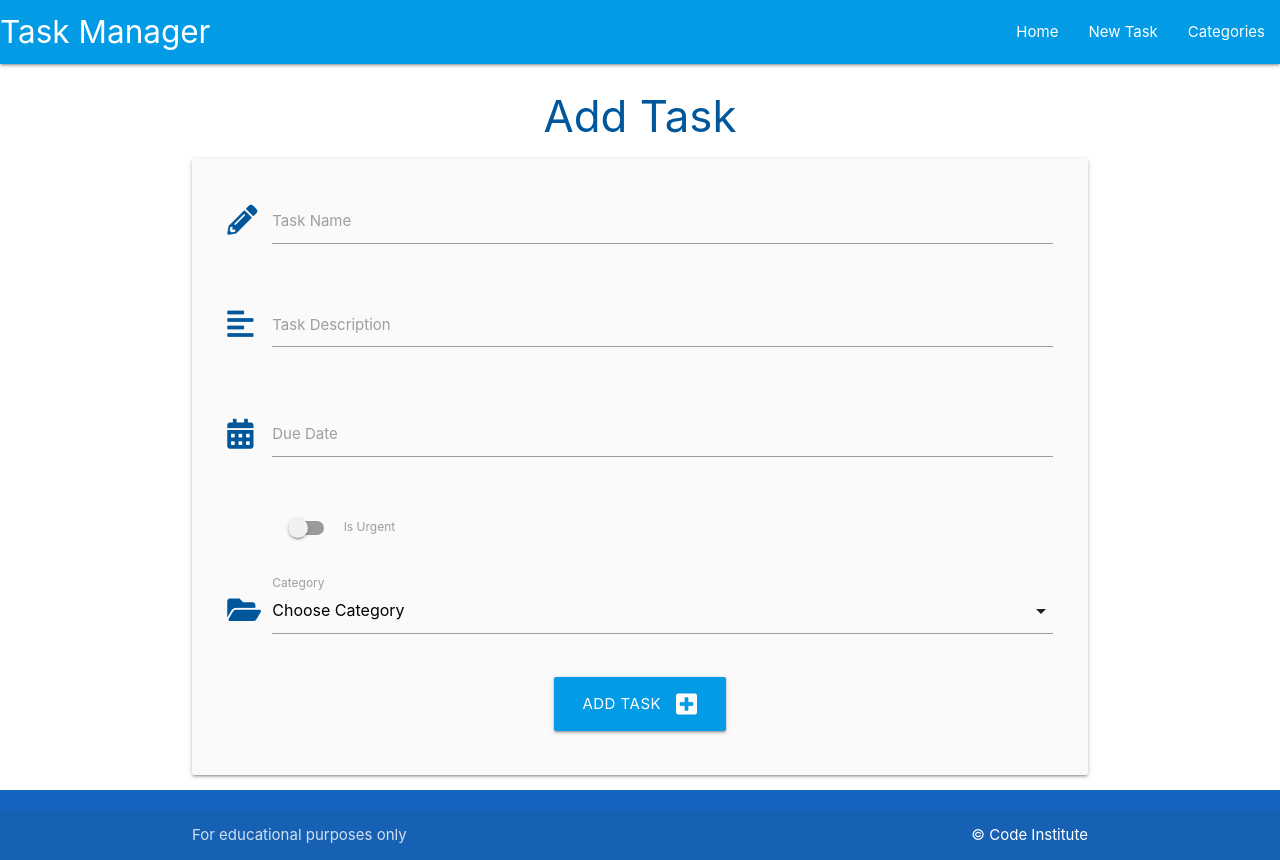
After one commit to PetterJohanssonTilia/FLASK-SQLALCHEMY-TASK-MANAGER, a Flask app: page /add_task in a window 1280 px wide. The commit adds this page. Run offline with Flask 2, Linux system fonts and the light colour scheme; data that the repository does not hold is empty.

```diff
--- a/requirements.txt
+++ b/requirements.txt
@@ -3,7 +3,6 @@ Flask==2.0.1
 Flask-SQLAlchemy==2.5.1
 greenlet==1.1.1
 itsdangerous==2.0.1
-
 MarkupSafe==2.1.5
 psycopg2==2.9.1
 SQLAlchemy==1.4.18
--- a/taskmanager/routes.py
+++ b/taskmanager/routes.py
@@ -5,7 +5,8 @@ from taskmanager.models import Category, Task
 
 @app.route("/")
 def home():
-    return render_template("tasks.html")
+    tasks = list(Task.query.order_by(Task.id).all())
+    return render_template("tasks.html", tasks=tasks)
 
 @app.route("/categories")
 def categories():
@@ -36,3 +37,26 @@ def delete_category(category_id):
     db.session.delete(category)
     db.session.commit()
     return redirect(url_for("categories"))
+
+@app.route("/delete_task/<int:task_id>")
+def delete_task(task_id):
+    task = Task.query.get_or_404(task_id)
+    db.session.delete(task)
+    db.session.commit()
+    return redirect(url_for("home"))
+
+@app.route("/add_task", methods=["GET", "POST"])
+def add_task():
+    categories = list(Category.query.order_by(Category.category_name).all())
+    if request.method == "POST":
+        task = Task(
+            task_name=request.form.get("task_name"),
+            task_description=request.form.get("task_description"),
+            is_urgent=bool(True if request.form.get("is_urgent") else False),
+            due_date=request.form.get("due_date"),
+            category_id=request.form.get("category_id")
+        )
+        db.session.add(task)
+        db.session.commit()
+        return redirect(url_for("home"))
+    return render_template("add_task.html", categories=categories)
--- a/taskmanager/static/js/script.js
+++ b/taskmanager/static/js/script.js
@@ -2,9 +2,24 @@ document.addEventListener("DOMContentLoaded", function() {
     // sidenav initialization
     let sidenav = document.querySelectorAll(".sidenav");
     M.Sidenav.init(sidenav);
-});
 
-document.addEventListener('DOMContentLoaded', function() {
+    // datepicker initialization
+    let datepicker = document.querySelectorAll(".datepicker");
+    M.Datepicker.init(datepicker, {
+        format: "dd mmmm, yyyy",
+        i18n: {done: "Select"}
+    });
+
+    // select initialization
+    let selects = document.querySelectorAll('select');
+    M.FormSelect.init(selects);
+
+    // colapsable initilazation
+    var collapsibles = document.querySelectorAll('.collapsible');
+    M.Collapsible.init(collapsibles);
+
+    // modal for deleting - initialization
     var elems = document.querySelectorAll('.modal');
     M.Modal.init(elems);
+
 });
--- /dev/null
+++ b/taskmanager/templates/add_task.html
@@ -0,0 +1,71 @@
+{% extends "base.html" %}
+{% block content %}
+
+<h3 class="light-blue-text text-darken-4 center-align">Add Task</h3>
+
+<div class="row card-panel grey lighten-5">
+    <form class="col s12" method="POST" action="{{ url_for('add_task') }}">
+        <!-- task_name -->
+        <div class="row">
+            <div class="input-field col s12">
+                <i class="fas fa-pencil-alt prefix light-blue-text text-darken-4"></i>
+                <input id="task_name" name="task_name" minlength="3" maxlength="50" type="text" class="validate" required>
+                <label for="task_name">Task Name</label>
+            </div>
+        </div>
+        <!-- task_description -->
+        <div class="row">
+            <div class="input-field col s12">
+                <i class="fas fa-align-left prefix light-blue-text text-darken-4"></i>
+                <textarea id="task_description" name="task_description" minlength="3" maxlength="500"
+                    type="text" class="materialize-textarea validate" required></textarea>
+                <label for="task_description">Task Description</label>
+            </div>
+        </div>
+        <!-- due_date -->
+        <div class="row">
+            <div class="input-field col s12">
+                <i class="fas fa-calendar-alt prefix light-blue-text text-darken-4"></i>
+                <input id="due_date" name="due_date" type="text" class="datepicker validate" required>
+                <label for="due_date">Due Date</label>
+            </div>
+        </div>
+        <!-- is_urgent -->
+        <div class="row">
+            <div class="input-field col s12">
+                  <!-- Switch -->
+                <div class="switch">
+                    <i class="fas fa-exclimation-circle prefix light-blue-text text-darken-4"></i>
+                    <label for="is_urgent">
+                        <input id="is_urgent" name="is_urgent" type="checkbox">
+                        <span class="lever"></span>
+                        Is Urgent
+                    </label>
+                </div>
+            </div>
+        </div>
+        <!-- category_id -->
+        <div class="row">
+            <div class="input-field col s12">
+                <i class="fas fa-folder-open prefix light-blue-text text-darken-4"></i>
+                <select name="category_id" id="category_id" class="validate" required>
+                    <option value="" disabled selected>Choose Category</option>
+                    {% for category in categories%}
+                        <option value="{{ category.id }}"> {{ category.category_name }}</option>
+                    {% endfor %}
+                </select>
+                <label for="category_id">Category</label>
+            </div>
+        </div>
+        <!-- submit button -->
+        <div class="row">
+            <div class="col s12 center-align">
+                <button type="submit" class="btn-large light-blue darken-1">
+                    Add Task <i class="fas fa-plus-square right"></i>
+                </button>
+            </div>
+        </div>
+    </form>
+</div>
+
+{% endblock %}
--- a/taskmanager/templates/base.html
+++ b/taskmanager/templates/base.html
@@ -24,7 +24,7 @@
             <a href="#" data-target="mobile-demo" class="sidenav-trigger"><i class="fas fa-bars"></i></a>
             <ul class="right hide-on-med-and-down">
                 <li><a href="{{ url_for('home') }}">Home</a></li>
-                <li><a href="">New Task</a></li>
+                <li><a href="{{ url_for('add_task') }}">New Task</a></li>
                 <li><a href="{{ url_for('categories') }}">Categories</a></li>
             </ul>
             </div>
@@ -33,7 +33,7 @@
         <!-- mobile sidenav -->
         <ul class="sidenav" id="mobile-demo">
             <li><a href="{{ url_for('home') }}">Home</a></li>
-            <li><a href="">New Task</a></li>
+            <li><a href="{{ url_for('add_task') }}">New Task</a></li>
             <li><a href="{{ url_for('categories') }}">Categories</a></li>
         </ul>
     </header>
```
Also changed, not shown: taskmanager/templates/tasks.html (+41 -0 lines).
